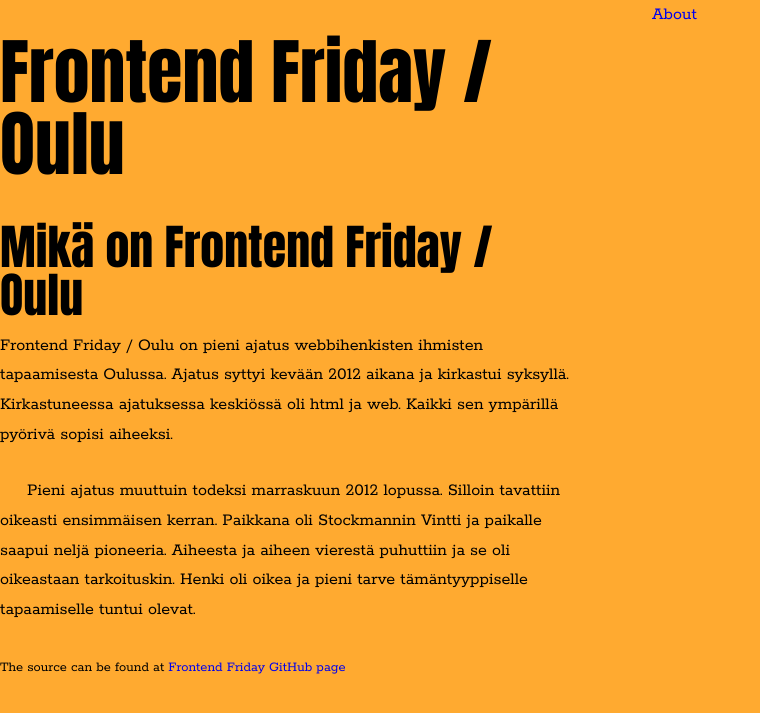
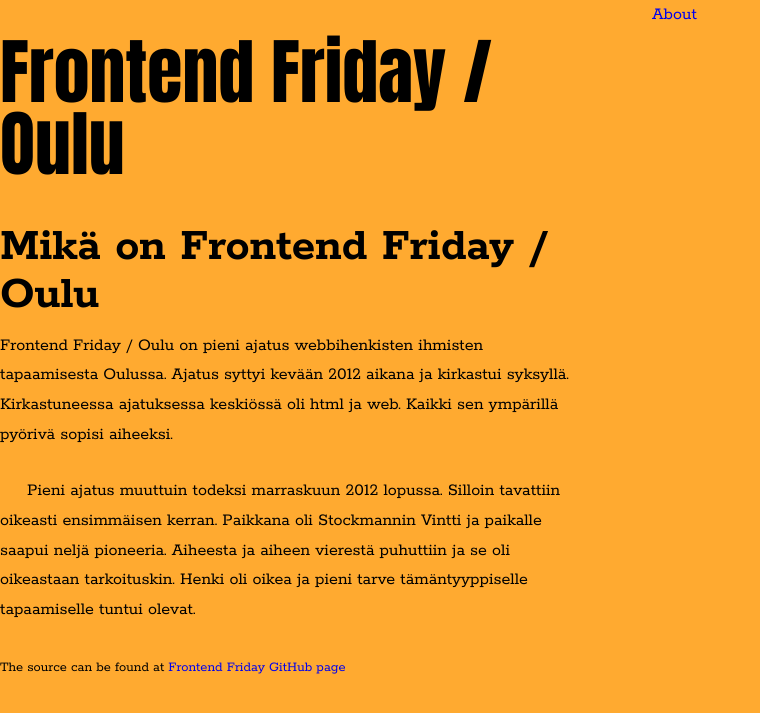
Before and after one commit to ouluweb/ouluweb.github.io, a Jekyll site: the page built from index.html, in a window 1280 px wide. Shown: the top 713 px of the page, without its empty margins (0-760 px from the left). Built offline with Jekyll 4.4.1, drawn with Linux system fonts in a browser that asks for light colours; Markdown is read by kramdown in place of the engine named in the settings.

Commit message:
Changed heading font

```diff
--- a/css/ff.css
+++ b/css/ff.css
@@ -935,8 +935,9 @@ h1, h2, h3, h4, h5, h6 { color: black; }
 /** Figures Markup  <figure> <figcaption> <strong>Fig. 4.2 | </strong>Type Anatomy, an excerpt from Mark Boulton's book<cite title="http://designingfortheweb.co.uk/book/part3/part3_chapter11.php">"Designing for the Web"</cite> </figcaption> </figure>  Extend this object into your markup.  */
 /** Footnote Markup : Replace 'X' with your unique number for each footnote  <article> <p><sup><a href="#fn-itemX" id="fn-returnX"></a></sup></p> <footer> <ol class="foot-notes"> <li id="fn-itemX"><a href="#fn-returnX">↩</a></li> </ol> </footer> </article>  Extend this object into your markup.  */
 /** She’s all yours, cap’n... Begin importing your stuff here. */
-h1, h2, h3, h4 { font-family: Impact, Arial, sans-serif; }
-
+/*h1, h2, h3, h4 {*/
+/*font-family : $font-family-sans;*/
+/*}*/
 body { /*background : #f9faf0 url(assets/images/100-90-5.png) repeat 0 0;*/ background: #ffaa30; }
 
-.banner { padding: 2em 0; font-weight: 700; }
+.banner { padding: 2em 0; font-weight: 700; font-family: Impact, Arial, sans-serif; }
```
Also changed, not shown: css/ff.scss (+5 -3 lines).
